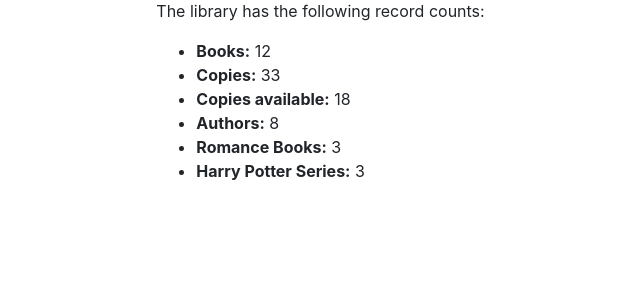
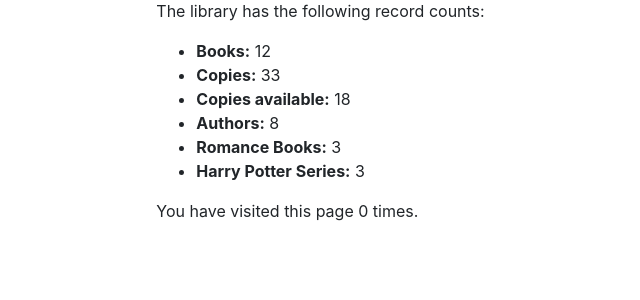
Before and after one commit to mlee0210/local-lib, a Django app: page /catalog/ in a window 1280 px wide. Shown: the part 143-443 px from the top of the page, without its empty margins (72-712 px from the left). Run offline with Django 3.2, Linux system fonts and the light colour scheme; data comes from the database, SQL or seed files in the repository; both versions use the stored data as it was after the commit; some libraries are stand-ins or nearby versions.

Commit message:
Incorporated sessions to get visit counts to website

```diff
--- a/locallibrary/catalog/templates/index.html
+++ b/locallibrary/catalog/templates/index.html
@@ -13,6 +13,6 @@
     <li><strong>Authors:</strong> {{ num_authors }}</li>
     <li><strong>Romance Books:</strong> {{ num_romance_books }}</li>
     <li><strong>Harry Potter Series:</strong> {{ num_romance_books }}</li>
-
   </ul>
+  <p>You have visited this page {{ num_visits }}{% if num_visits == 1 %} time{% else %} times{% endif %}.</p>
 {% endblock %}
--- a/locallibrary/catalog/views.py
+++ b/locallibrary/catalog/views.py
@@ -20,6 +20,11 @@
 
 	num_harry_books = Book.objects.filter(title__icontains='harry').count()
 
+	#Number of visits to this view, as counted in the session variable
+	num_visits = request.session.get('num_visits', 0)
+	request.session['num_visits'] = num_visits + 1
+
+
 	context = {
 		'num_books': num_books,
 		'num_instances': num_instances,
@@ -27,6 +32,7 @@
 		'num_authors': num_authors,
 		'num_romance_books': num_romance_books,
 		'num_harry_books': num_harry_books,
+		'num_visits': num_visits,
 
 	}
 	#render HTML template index.html with data in 'context' variable
```
Also changed, not shown: locallibrary/db.sqlite3.
